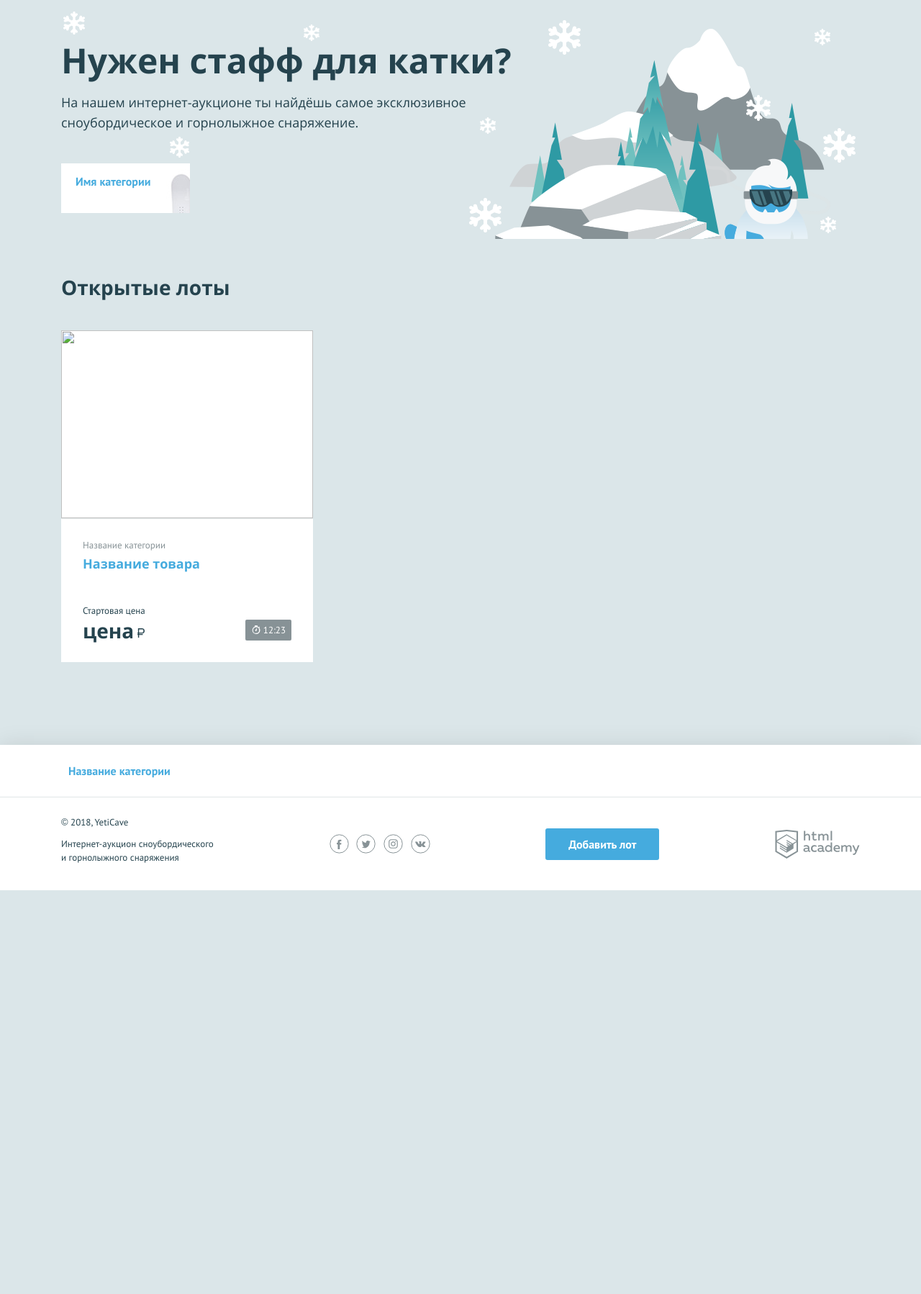
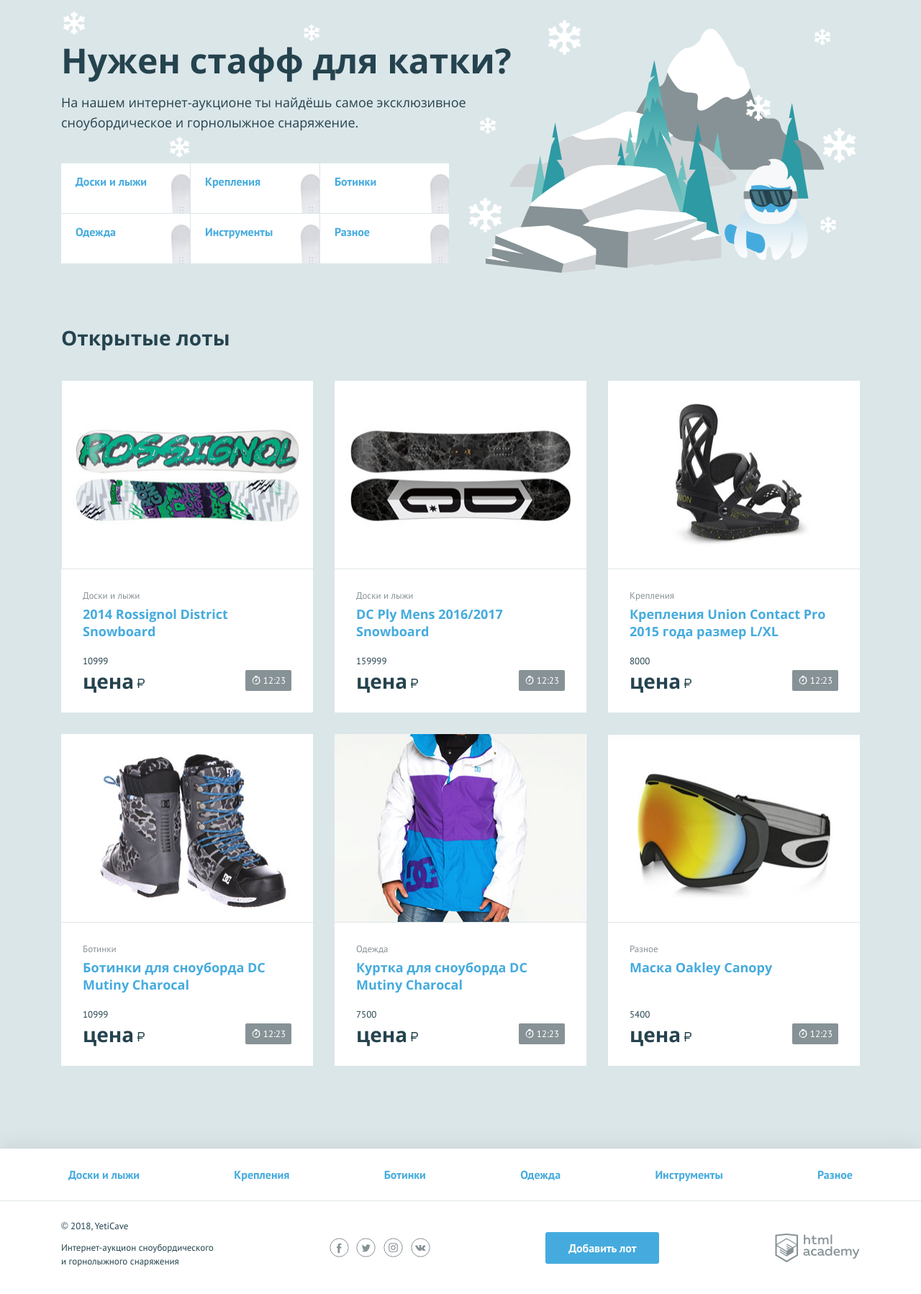
Before and after one commit to Menolas/yeticave, a PHP site: page / in a window 1280 px wide. Shown: the part 107-1905 px from the top of the page at 72% size. Before the commit the page ends 1344 px from the top, so only its background shows below. Run offline with PHP 8.4, Linux system fonts and the light colour scheme.

Commit message:
#5 Итерация по массивам

```diff
--- a/index.php
+++ b/index.php
@@ -1,4 +1,38 @@
 <?php
+
+$categories = ['Доски и лыжи', 'Крепления', 'Ботинки', 'Одежда', 'Инструменты', 'Разное'];
+$lots = [
+  [
+    'name' => '2014 Rossignol District Snowboard',
+    'category' => 'Доски и лыжи',
+    'price' => '10999',
+    'url_path' => 'img/lot-1.jpg'],
+  [
+    'name' => 'DC Ply Mens 2016/2017 Snowboard',
+    'category' => 'Доски и лыжи',
+    'price' => '159999',
+    'url_path' => 'img/lot-2.jpg'],
+  [
+    'name' => 'Крепления Union Contact Pro 2015 года размер L/XL',
+    'category' => 'Крепления',
+    'price' => '8000',
+    'url_path' => 'img/lot-3.jpg'],
+  [
+    'name' => 'Ботинки для сноуборда DC Mutiny Charocal',
+    'category' => 'Ботинки',
+    'price' => '10999',
+    'url_path' => 'img/lot-4.jpg'],
+  [
+    'name' => 'Куртка для сноуборда DC Mutiny Charocal',
+    'category' => 'Одежда',
+    'price' => '7500',
+    'url_path' => 'img/lot-5.jpg'],
+  [
+    'name' => 'Маска Oakley Canopy',
+    'category' => 'Разное',
+    'price' => '5400',
+    'url_path' => 'img/lot-6.jpg'],
+];
 $is_auth = rand(0, 1);
 
 $user_name = 'Menolas'; // укажите здесь ваше имя
@@ -58,10 +92,12 @@ $user_avatar = 'img/user.jpg';
         <h2 class="promo__title">Нужен стафф для катки?</h2>
         <p class="promo__text">На нашем интернет-аукционе ты найдёшь самое эксклюзивное сноубордическое и горнолыжное снаряжение.</p>
         <ul class="promo__list">
-            <!--заполните этот список из массива категорий-->
+            <?php foreach ($categories as $category): ?>
                 <li class="promo__item promo__item--boards">
-                <a class="promo__link" href="pages/all-lots.html">Имя категории</a>
+                    <a class="promo__link" href="pages/all-lots.html"><?=$category;?></a>
                 </li>
+            <?php endforeach; ?>
+
         </ul>
     </section>
     <section class="lots">
@@ -69,17 +105,17 @@ $user_avatar = 'img/user.jpg';
             <h2>Открытые лоты</h2>
         </div>
         <ul class="lots__list">
-            <!--заполните этот список из массива с товарами-->
+            <?php foreach ($lots as $lot): ?>
                 <li class="lots__item lot">
                     <div class="lot__image">
-                    <img src="" width="350" height="260" alt="">
+                        <img src="<?=$lot['url_path'];?>" width="350" height="260" alt="">
                     </div>
                     <div class="lot__info">
-                    <span class="lot__category">Название категории</span>
-                    <h3 class="lot__title"><a class="text-link" href="pages/lot.html">Название товара</a></h3>
+                        <span class="lot__category"><?=$lot['category'];?></span>
+                        <h3 class="lot__title"><a class="text-link" href="pages/lot.html"><?=$lot['name'];?></a></h3>
                         <div class="lot__state">
                             <div class="lot__rate">
-                            <span class="lot__amount">Стартовая цена</span>
+                                <span class="lot__amount"><?=$lot['price'];?></span>
                                 <span class="lot__cost">цена<b class="rub">р</b></span>
                             </div>
                             <div class="lot__timer timer">
@@ -88,6 +124,7 @@ $user_avatar = 'img/user.jpg';
                         </div>
                     </div>
                 </li>
+            <?php endforeach; ?>
         </ul>
     </section>
 </main>
@@ -96,10 +133,12 @@ $user_avatar = 'img/user.jpg';
 <footer class="main-footer">
     <nav class="nav">
         <ul class="nav__list container">
-            <!--заполните этот список из массива категорий-->
+            <?php foreach ($categories as $category): ?>
                 <li class="nav__item">
-                <a href="pages/all-lots.html">Название категории</a>
+                    <a href="pages/all-lots.html"><?=$category;?></a>
                 </li>
+            <?php endforeach; ?>
+
         </ul>
     </nav>
     <div class="main-footer__bottom container">
```
Lines whose indentation alone changed are shown as unchanged.
